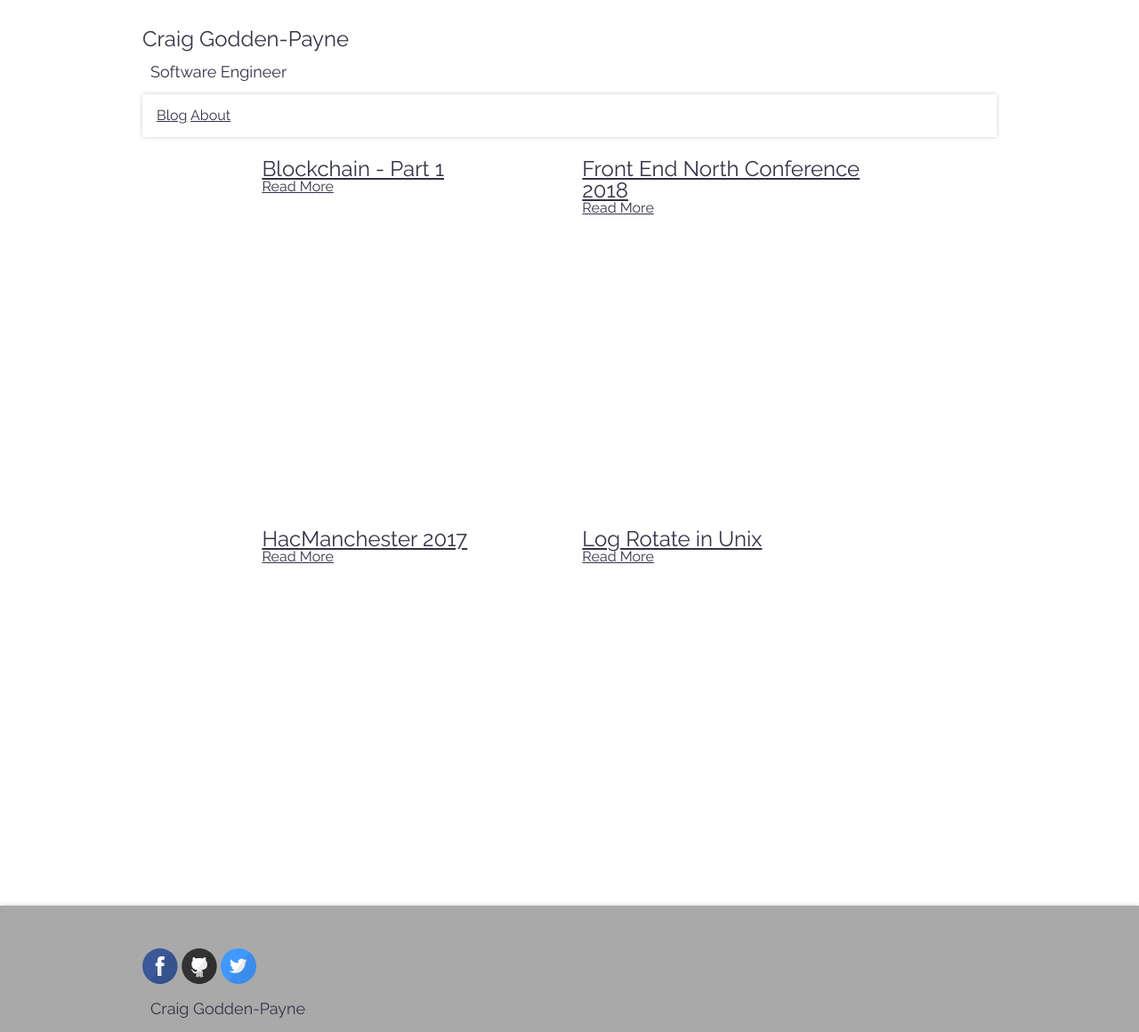
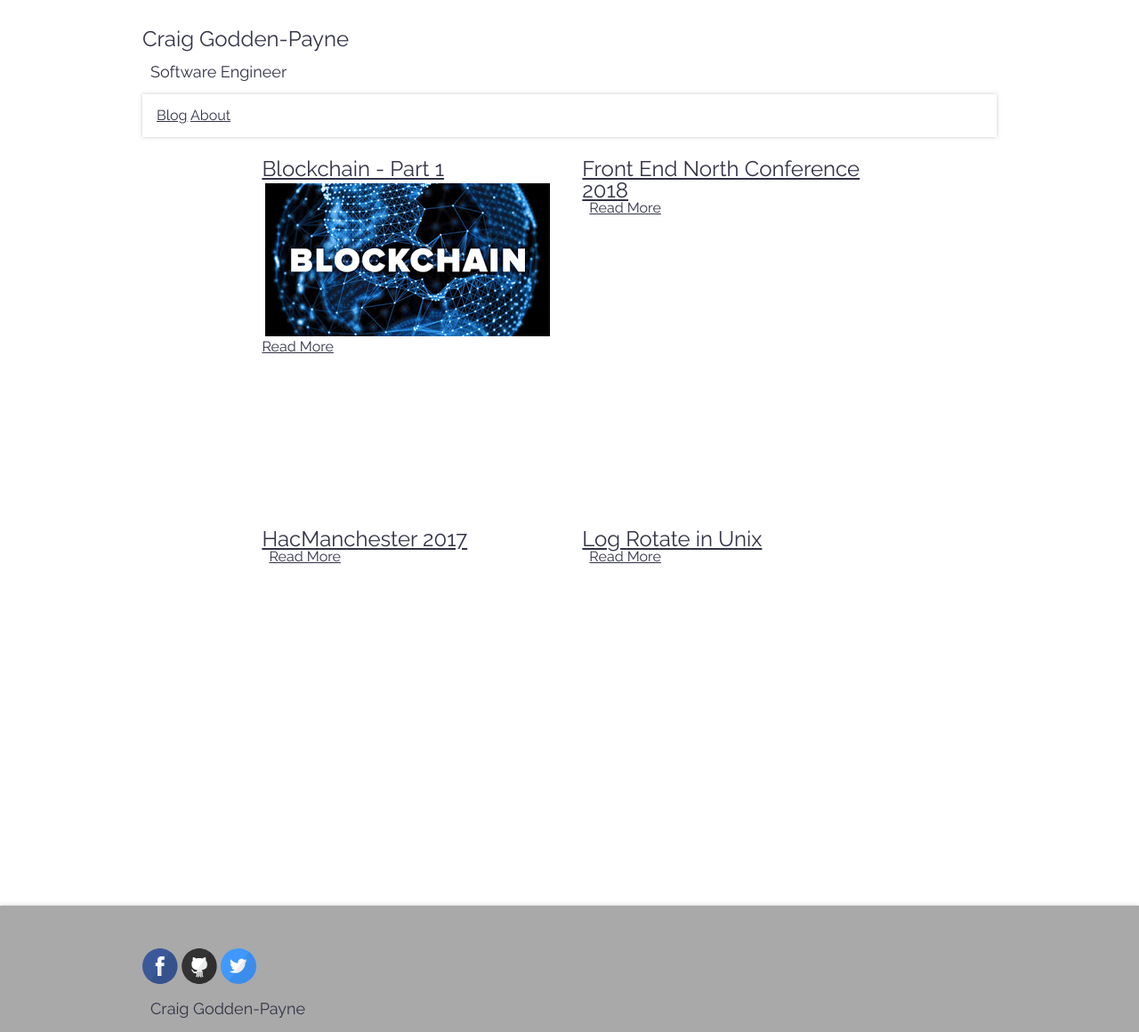
Before and after one commit to androidwiltron/craiggoddenpayne.github.io, a Jekyll site: the page built from index.html, in a window 1280 px wide. Shown: the whole page at 89% size. Built offline with Jekyll 4.4.1, drawn with Linux system fonts in a browser that asks for light colours; comment, search, counter and statistics services are not loaded.

Commit message:
some more styff

```diff
--- a/index.html
+++ b/index.html
@@ -8,7 +8,8 @@ layout: default
     <div class="col-6 articlecontainer">
       <article class="post">
         <h1><a href="{{ site.baseurl }}{{ post.url }}">{{ post.title }}</a></h1>
-        <div class="entry">
+        <div>
+          <img src="{{ post.image }}"></img>
         </div>
         <a href="{{ site.baseurl }}{{ post.url }}" class="read-more">Read More</a>
       </article>
```
Also changed, not shown: _posts/2018-2-16-Blockchain-1.md (+1 -0 lines).
